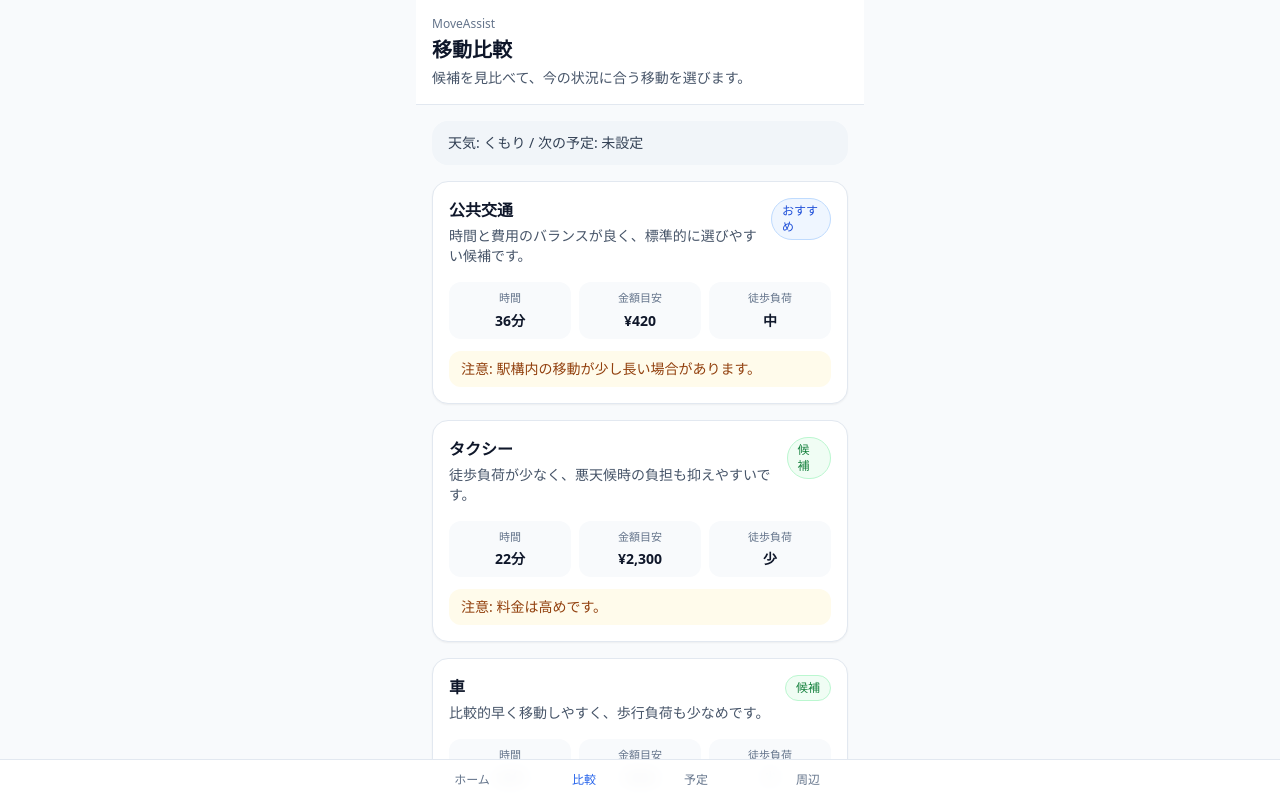
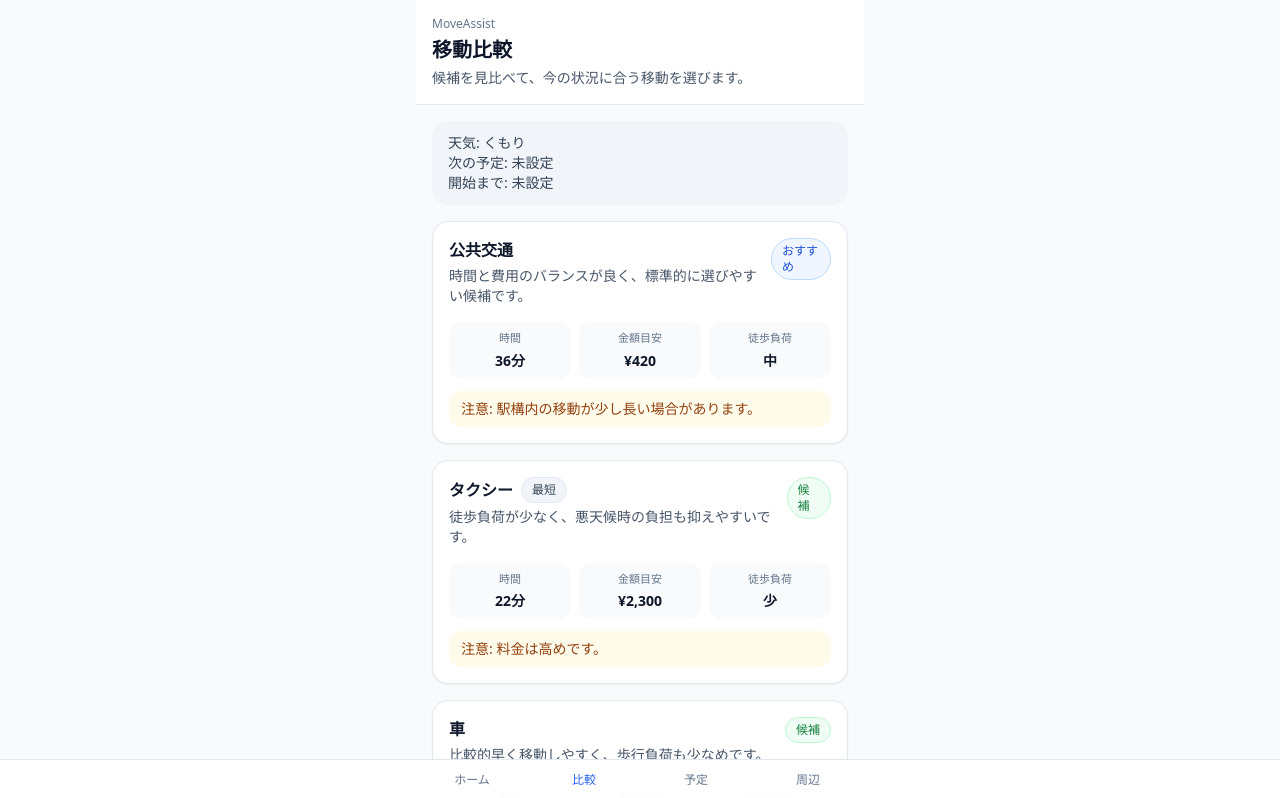
Before and after one commit to takuyayamada1982/seikastu, a Next.js app in the folder move-assist/: page /compare in a window 1280 px wide. Shown: the top 798 px of the page. Built offline with nearby package versions, Linux system fonts and the light colour scheme; no server answers.

Commit message:
Update page.tsx

```diff
--- a/move-assist/src/app/compare/page.tsx
+++ b/move-assist/src/app/compare/page.tsx
@@ -5,7 +5,12 @@ import RouteCard from "@/components/ui/RouteCard";
 import { useCurrentPosition } from "@/lib/hooks/useCurrentPosition";
 import { useSchedules } from "@/lib/hooks/useSchedules";
 import { useWeather } from "@/lib/hooks/useWeather";
-import { buildRouteOptions } from "@/lib/scoring/routes";
+import {
+  buildRouteOptions,
+  formatMinutesUntil,
+  getMinutesUntil,
+  getRouteBadges,
+} from "@/lib/scoring/routes";
 
 export default function ComparePage() {
   const { nextSchedule } = useSchedules();
@@ -17,6 +22,8 @@ export default function ComparePage() {
     weather.label,
     nextSchedule?.startTime
   );
+  const badges = getRouteBadges(routes);
+  const minutesUntil = getMinutesUntil(nextSchedule?.startTime);
 
   return (
     <AppShell
@@ -24,13 +31,24 @@ export default function ComparePage() {
       description="候補を見比べて、今の状況に合う移動を選びます。"
     >
       <div className="mb-4 rounded-2xl bg-slate-100 px-4 py-3 text-sm text-slate-700">
-        天気: {weather.label} / 次の予定: {nextSchedule?.title ?? "未設定"}
+        <p>天気: {weather.label}</p>
+        <p>次の予定: {nextSchedule?.title ?? "未設定"}</p>
+        <p>開始まで: {formatMinutesUntil(minutesUntil)}</p>
       </div>
 
       <div className="space-y-4">
-        {routes.map((route) => (
-          <RouteCard key={route.id} route={route} />
-        ))}
+        {routes.map((route) => {
+          const badge =
+            route.id === badges.fastestId
+              ? "最短"
+              : route.id === badges.cheapestId
+              ? "最安"
+              : route.id === badges.easiestId
+              ? "負担少"
+              : undefined;
+
+          return <RouteCard key={route.id} route={route} badge={badge} />;
+        })}
       </div>
     </AppShell>
   );
```
